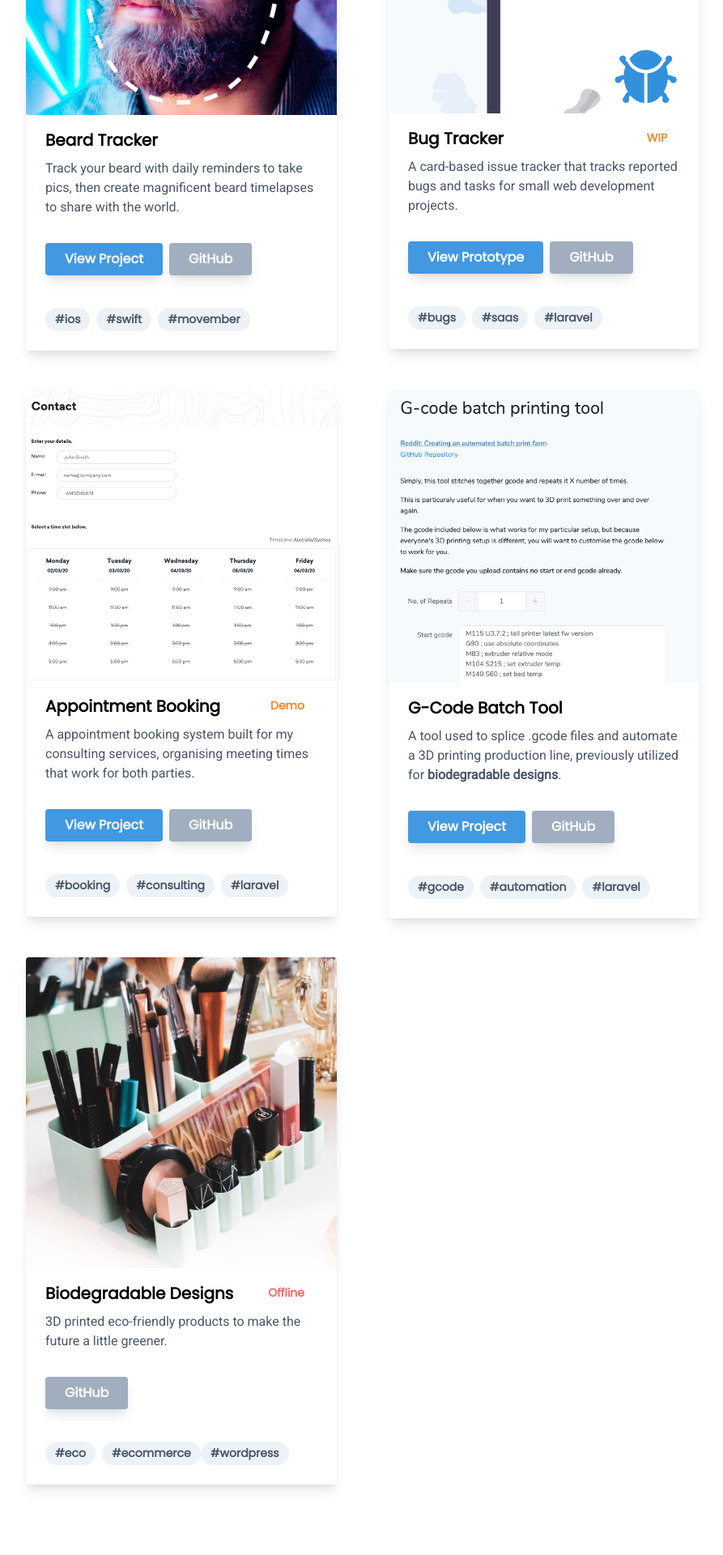
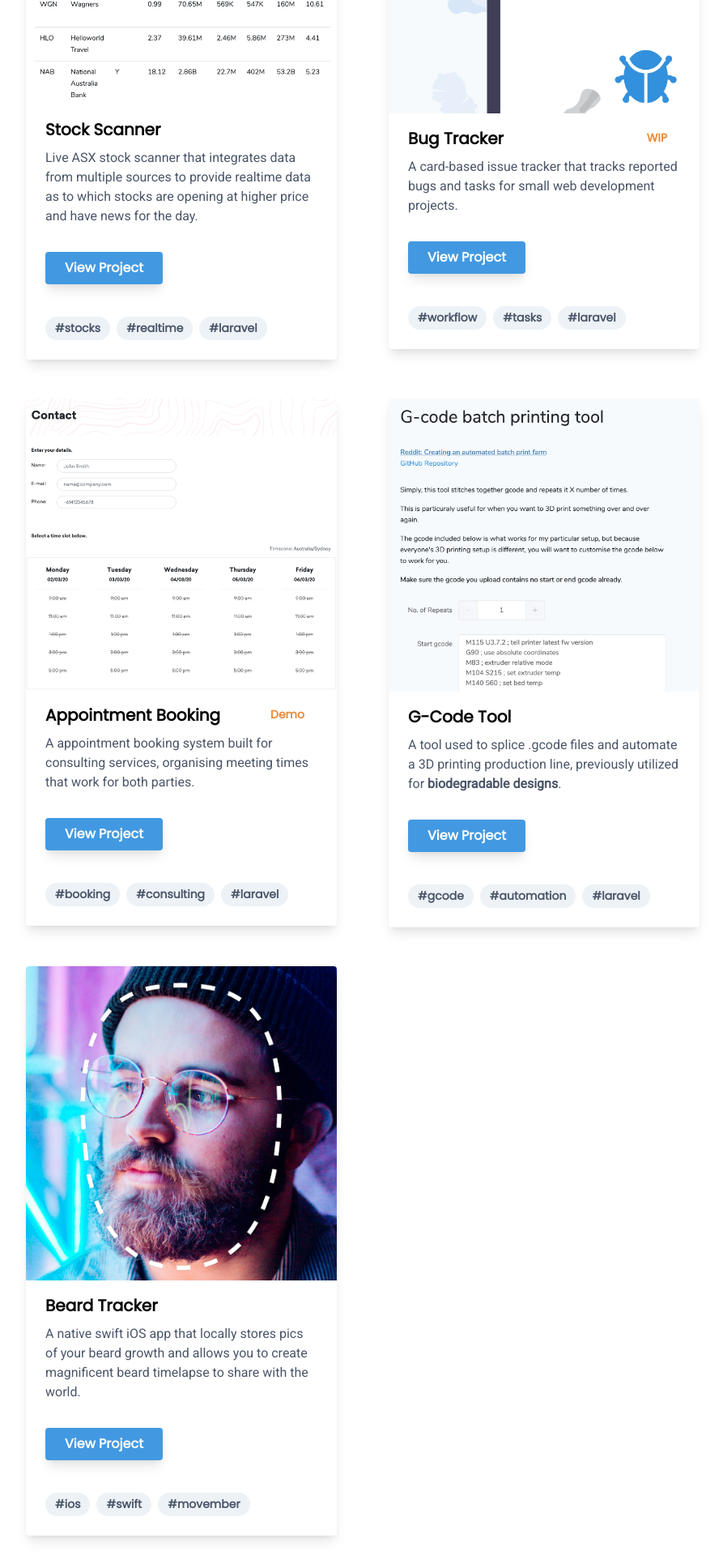
Before and after one commit to taylorivanoff/taylorivanoff.com-v1, a Nuxt app: page / in a window 1280 px wide. Shown: the part 366-2286 px from the top of the page at 81% size, without its empty margins (0-893 px from the left). Before the commit the page ends 2223 px from the top, so only its background shows below. Built offline with nearby package versions, Linux system fonts and the light colour scheme.

Commit message:
Added stock scanner.

```diff
--- a/pages/index.vue
+++ b/pages/index.vue
@@ -1,27 +1,23 @@
 <template>
   <div class="container mx-auto">
-
     <div class="flex flex-wrap" data-aos="fade-up">
-
       <div class="w-full py-12"></div>
-
         <section>
           <div class="max-w-sm rounded overflow-hidden shadow-lg">
-          <img class="w-full" src="/img/beard-tracker.png" alt="Beard tracker">
+            <img class="w-full" src="/img/scanner.png" alt="Stock Scanner">
             <div class="px-6 py-4">
-            <div class="font-bold text-xl mb-2">Beard Tracker</div>
+              <div class="font-bold text-xl mb-2">Stock Scanner</div>
               <p class="text-gray-700 text-base">
-              Track your beard with daily reminders to take pics, then create magnificent beard timelapses to share with the world.
+              Live ASX stock scanner that integrates data from multiple sources to provide realtime data as to which stocks are opening at higher price and have news for the day.
               </p>
             </div>
             <div class="px-6 py-4">
-            <a class="inline-block bg-blue-500 hover:bg-blue-700 text-white font-bold py-2 px-6 rounded shadow-lg mr-2 mb-2"  target="_blank" href="https://beard-tracker.taylorivanoff.com/">View Project</a>
-            <a class="inline-block bg-gray-500 hover:bg-gray-700 text-white font-bold py-2 px-6 rounded shadow-lg mr-2 mb-2"  target="_blank" href="https://github.com/taylorivanoff/beard-tracker">GitHub</a>
+              <a class="inline-block bg-blue-500 hover:bg-blue-700 text-white font-bold py-2 px-6 rounded shadow-lg mr-2 mb-2"  target="_blank" href="https://asx-scanner.taylorivanoff.com/">View Project</a>
             </div>
             <div class="px-6 py-4">
-            <span class="inline-block bg-gray-200 rounded-full px-3 py-1 text-sm font-semibold text-gray-700 mr-2 mb-2">#ios</span>
-            <span class="inline-block bg-gray-200 rounded-full px-3 py-1 text-sm font-semibold text-gray-700 mr-2 mb-2">#swift</span>
-            <span class="inline-block bg-gray-200 rounded-full px-3 py-1 text-sm font-semibold text-gray-700 mb-2">#movember</span>
+              <span class="inline-block bg-gray-200 rounded-full px-3 py-1 text-sm font-semibold text-gray-700 mr-2 mb-2">#stocks</span>
+              <span class="inline-block bg-gray-200 rounded-full px-3 py-1 text-sm font-semibold text-gray-700 mr-2 mb-2">#realtime</span>
+              <span class="inline-block bg-gray-200 rounded-full px-3 py-1 text-sm font-semibold text-gray-700 mb-2">#laravel</span>
             </div>
           </div>
         </section>
@@ -37,12 +33,11 @@
               </p>
             </div>
             <div class="px-6 py-4">
-            <a class="inline-block bg-blue-500 hover:bg-blue-700 text-white font-bold py-2 px-6 rounded shadow-lg mr-2 mb-2" target="_blank" href="https://bug-tracker.taylorivanoff.com/">View Prototype</a>
-            <a class="inline-block bg-gray-500 hover:bg-gray-700 text-white font-bold py-2 px-6 rounded shadow-lg mr-2 mb-2"  target="_blank" href="https://github.com/taylorivanoff/bug-tracker">GitHub</a>
+              <a class="inline-block bg-blue-500 hover:bg-blue-700 text-white font-bold py-2 px-6 rounded shadow-lg mr-2 mb-2" target="_blank" href="https://bug-tracker.taylorivanoff.com/">View Project</a>
             </div>
             <div class="px-6 py-4">
-            <span class="inline-block bg-gray-200 rounded-full px-3 py-1 text-sm font-semibold text-gray-700 mr-2 mb-2">#bugs</span>
-            <span class="inline-block bg-gray-200 rounded-full px-3 py-1 text-sm font-semibold text-gray-700 mr-2 mb-2">#saas</span>
+              <span class="inline-block bg-gray-200 rounded-full px-3 py-1 text-sm font-semibold text-gray-700 mr-2 mb-2">#workflow</span>
+              <span class="inline-block bg-gray-200 rounded-full px-3 py-1 text-sm font-semibold text-gray-700 mr-2 mb-2">#tasks</span>
               <span class="inline-block bg-gray-200 rounded-full px-3 py-1 text-sm font-semibold text-gray-700 mr-2 mb-2">#laravel</span>
             </div>
           </div>
@@ -54,12 +49,11 @@
             <div class="px-6 py-4">
               <div class="font-bold text-xl mb-2">Appointment Booking <span class="inline-block px-4 text-sm rounded ml-2 leading-loose float-right text-orange-500">Demo</span></div>
               <p class="text-gray-700 text-base">
-              A appointment booking system built for my consulting services, organising meeting times that work for both parties.
+                A appointment booking system built for consulting services, organising meeting times that work for both parties.
               </p>
             </div>
             <div class="px-6 py-4">
               <a class="inline-block bg-blue-500 hover:bg-blue-700 text-white font-bold py-2 px-6 rounded shadow-lg mr-2 mb-2"  target="_blank" href="https://consulting.taylorivanoff.com/">View Project</a>
-            <a class="inline-block bg-gray-500 hover:bg-gray-700 text-white font-bold py-2 px-6 rounded shadow-lg mr-2 mb-2"  target="_blank" href="https://github.com/taylorivanoff/consulting">GitHub</a>
             </div>
             <div class="px-6 py-4">
               <span class="inline-block bg-gray-200 rounded-full px-3 py-1 text-sm font-semibold text-gray-700 mr-2 mb-2">#booking</span>
@@ -73,14 +67,13 @@
           <div class="max-w-sm rounded overflow-hidden shadow-lg">
             <img class="w-full" src="/img/gcode.png" alt="Gcode automation tool">
             <div class="px-6 py-4">
-            <div class="font-bold text-xl mb-2">G-Code Batch Tool</div>
+              <div class="font-bold text-xl mb-2">G-Code Tool</div>
               <p class="text-gray-700 text-base">
                  A tool used to splice .gcode files and automate a 3D printing production line, previously utilized for <strong>biodegradable designs</strong>.
               </p>
             </div>
             <div class="px-6 py-4">
               <a class="inline-block bg-blue-500 hover:bg-blue-700 text-white font-bold py-2 px-6 rounded shadow-lg mr-2 mb-2"   target="_blank" href="https://gcode-batch-tool.taylorivanoff.com/">View Project</a>
-            <a class="inline-block bg-gray-500 hover:bg-gray-700 text-white font-bold py-2 px-6 rounded shadow-lg mr-2 mb-2"  target="_blank" href="https://github.com/taylorivanoff/gcode-batch-tool">GitHub</a>
             </div>
             <div class="px-6 py-4">
               <span class="inline-block bg-gray-200 rounded-full px-3 py-1 text-sm font-semibold text-gray-700 mr-2 mb-2">#gcode</span>
@@ -92,24 +85,23 @@
 
         <section>
           <div class="max-w-sm rounded overflow-hidden shadow-lg">
-          <img class="w-full" src="/img/bio.jpg" alt="Biodegradable Designs">
+            <img class="w-full" src="/img/beard-tracker.png" alt="Beard tracker">
             <div class="px-6 py-4">
-            <div class="font-bold text-xl mb-2">Biodegradable Designs <span class="inline-block px-4 text-sm rounded ml-2 leading-loose float-right text-red-500">Offline</span></div>
+              <div class="font-bold text-xl mb-2">Beard Tracker</div>
               <p class="text-gray-700 text-base">
-              3D printed eco-friendly products to make the future a little greener.
+                A native swift iOS app that locally stores pics of your beard growth and allows you to create  magnificent beard timelapse to share with the world.
               </p>
             </div>
             <div class="px-6 py-4">
-            <a class="inline-block bg-gray-500 hover:bg-gray-700 text-white font-bold py-2 px-6 rounded shadow-lg mr-2 mb-2"  target="_blank" href="https://github.com/taylorivanoff/store">GitHub</a>
+              <a class="inline-block bg-blue-500 hover:bg-blue-700 text-white font-bold py-2 px-6 rounded shadow-lg mr-2 mb-2"  target="_blank" href="https://beard-tracker.taylorivanoff.com/">View Project</a>
             </div>
             <div class="px-6 py-4">
-            <span class="inline-block bg-gray-200 rounded-full px-3 py-1 text-sm font-semibold text-gray-700 mr-2 mb-2">#eco</span>
-            <span class="inline-block bg-gray-200 rounded-full px-3 py-1 text-sm font-semibold text-gray-700 mb-2">#ecommerce</span>
-            <span class="inline-block bg-gray-200 rounded-full px-3 py-1 text-sm font-semibold text-gray-700 mb-2">#wordpress</span>
+              <span class="inline-block bg-gray-200 rounded-full px-3 py-1 text-sm font-semibold text-gray-700 mr-2 mb-2">#ios</span>
+              <span class="inline-block bg-gray-200 rounded-full px-3 py-1 text-sm font-semibold text-gray-700 mr-2 mb-2">#swift</span>
+              <span class="inline-block bg-gray-200 rounded-full px-3 py-1 text-sm font-semibold text-gray-700 mb-2">#movember</span>
             </div>
           </div>
         </section>
-
       </div>
   </div>
 </div>
```
Also changed, not shown: static/img/scanner.png (added). Lines whose indentation alone changed are shown as unchanged.
